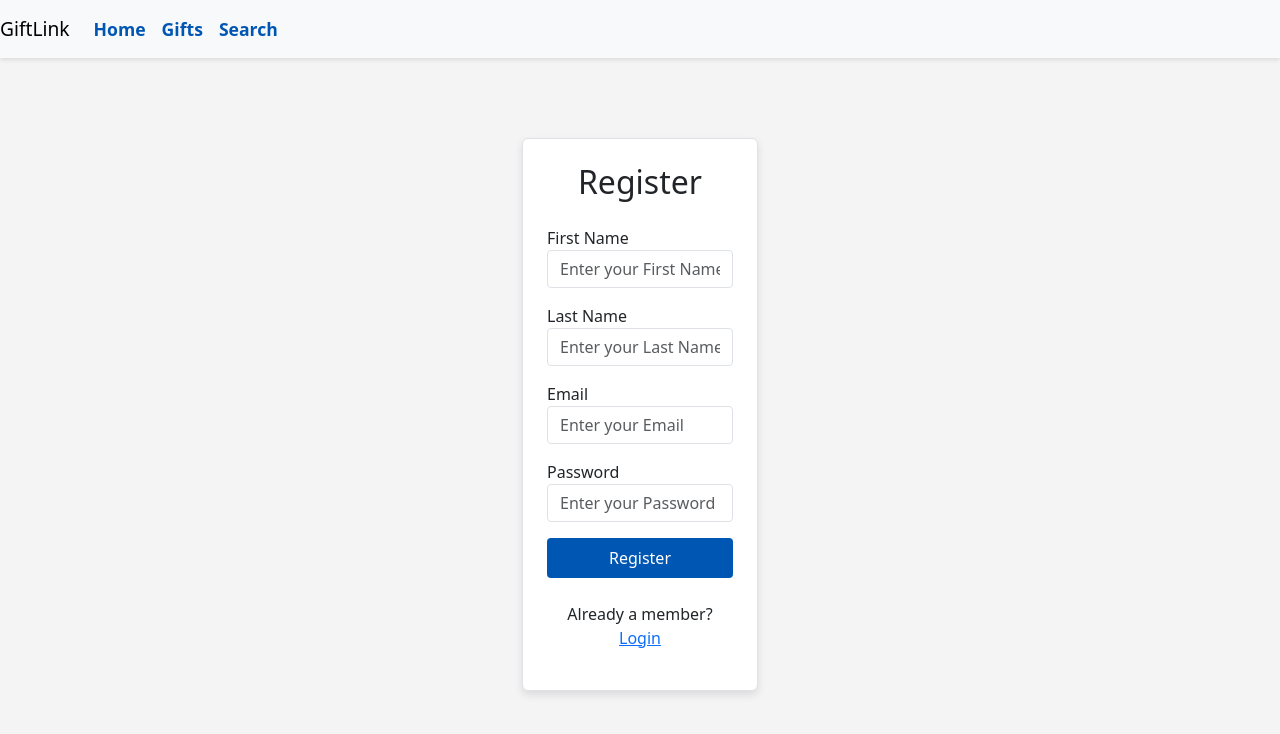
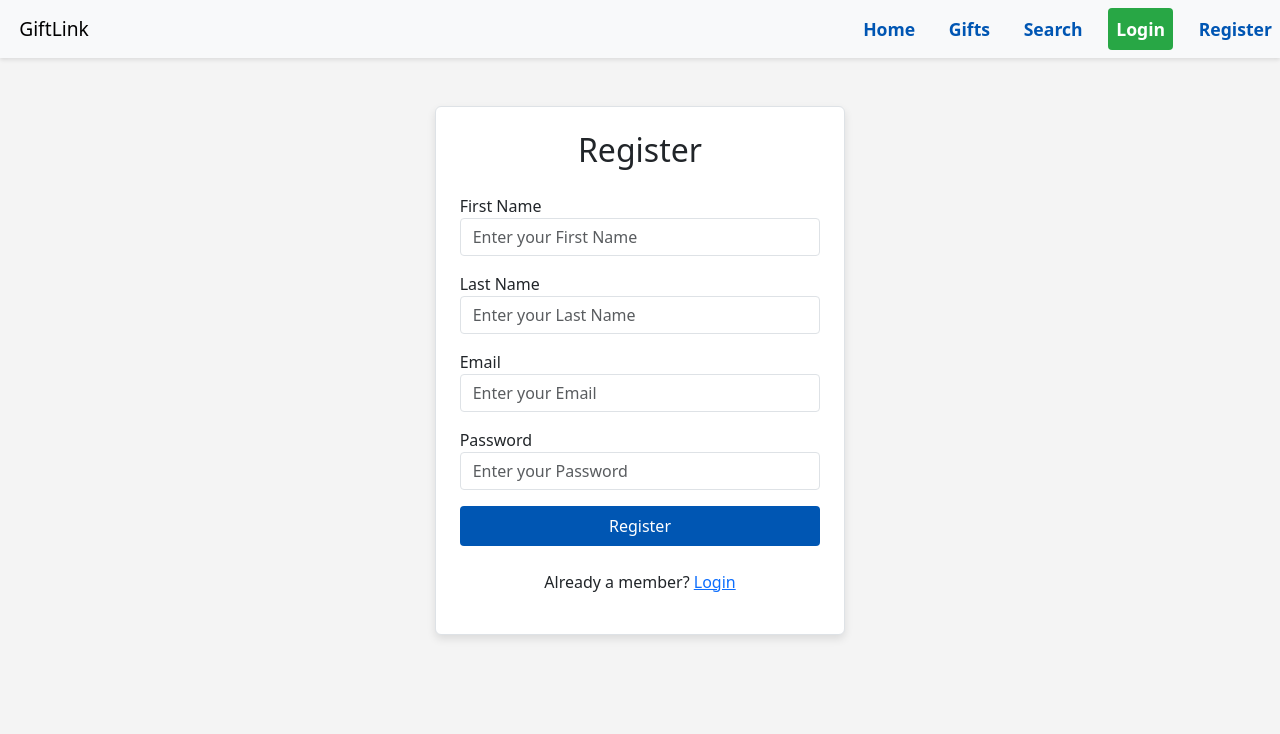
Before and after one commit to VanceDR/fullstack-capstone-project, a React (Create React App) app in the folder giftlink-frontend/: page /app/register in a window 1280 px wide. Shown: the top 734 px of the page. Built offline with nearby package versions, Linux system fonts and the light colour scheme.

Commit message:
implemented registration backend implementation and navbar changes

```diff
--- a/giftlink-frontend/src/App.css
+++ b/giftlink-frontend/src/App.css
@@ -19,7 +19,8 @@ html {
 body,
 .page-background {
   background-color: #f4f4f4; /* Light grey */
-  margin-right: calc(100vw - 100%);
+  /* margin-right: calc(100vw - 100%); */
+  margin: auto;
 }
 
 /* Background color for cards */
@@ -135,6 +136,7 @@ body,
 .navbar-brand, .nav-link {
   font-size: 1.2rem; /* Increase font size */
   font-weight: 500; /* Medium weight for better visibility */
+  margin-left: 1em;
 }
 
 /* Increase the font size and weight of nav-item */
--- a/giftlink-frontend/src/App.js
+++ b/giftlink-frontend/src/App.js
@@ -1,5 +1,5 @@
 import React from 'react';
-import { Routes, Route, useNavigate } from 'react-router-dom';
+import { Routes, Route } from 'react-router-dom';
 
 import MainPage from './components/MainPage/MainPage';
 import LoginPage from './components/LoginPage/LoginPage';
@@ -11,7 +11,7 @@ import 'bootstrap/dist/css/bootstrap.min.css';
 import './App.css';
 import Navbar from './components/Navbar/Navbar';
 function App() {
-  const navigate = useNavigate();
+//   const navigate = useNavigate();
   return (
         <>
         <Navbar/>
--- a/giftlink-frontend/src/components/LoginPage/LoginPage.js
+++ b/giftlink-frontend/src/components/LoginPage/LoginPage.js
@@ -11,7 +11,7 @@ function LoginPage() {
         console.log("Handle Login")
     }
     return (
-        <div className="container mt-5">
+        <div className="container-mb mt-5 mb-5">
             <div className="row justify-content-center">
                 <div className="col-md-6 col-lg-4">
                     <div className="login-card p-4 border rounded">
@@ -38,8 +38,8 @@ function LoginPage() {
                                 type="password"
                                 className="form-control"
                                 placeholder="Enter your Password"
-                                value={email}
-                                onChange={(e) => setEmail(e.target.value)}
+                                value={password}
+                                onChange={(e) => setPassword(e.target.value)}
                             />
                         </div>
                         {/* insert code here to create a button that performs the `handleLogin` function on click */}
--- a/giftlink-frontend/src/components/Navbar/Navbar.js
+++ b/giftlink-frontend/src/components/Navbar/Navbar.js
@@ -1,21 +1,68 @@
-import React from 'react';
+import React, { useEffect } from 'react';
+import { useAppContext } from '../../context/AuthContext';
+import { Link, useNavigate } from 'react-router-dom';
 
 export default function Navbar() {
+
+    const { isLoggedIn, setIsLoggedIn, userName, setUserName } = useAppContext();
+    const navigate = useNavigate();
+    useEffect(() => {
+        const authTokenFromSession = sessionStorage.getItem('auth-token');
+        const nameFromSession = sessionStorage.getItem('name');
+        if (authTokenFromSession) {
+            if (isLoggedIn && nameFromSession) {
+                setUserName(nameFromSession);
+            } else {
+                sessionStorage.removeItem('auth-token');
+                sessionStorage.removeItem('name');
+                sessionStorage.removeItem('email');
+                setIsLoggedIn(false);
+            }
+        }
+    }, [isLoggedIn, setIsLoggedIn, setUserName])
+    const handleLogout = () => {
+        sessionStorage.removeItem('auth-token');
+        sessionStorage.removeItem('name');
+        sessionStorage.removeItem('email');
+        setIsLoggedIn(false);
+        navigate(`/app`);
+    }
+    const profileSecton = () => {
+        navigate(`/app/profile`);
+    }
     return (
         <nav className="navbar navbar-expand-lg navbar-light bg-light">
             <a className="navbar-brand" href="/">GiftLink</a>
 
-            <div className="collapse navbar-collapse" id="navbarNav">
+            <div className="collapse navbar-collapse justify-content-end" id="navbarNav">
                 <ul className="navbar-nav">
                     <li className="nav-item">
-                        <a className="nav-link" href="/home.html">Home</a> {/* Link to home.html */}
+                        <Link className="nav-link" to="/home.html">Home</Link> {/* Link to home.html */}
                     </li>
                     <li className="nav-item">
-                        <a className="nav-link" href="/app">Gifts</a> {/* Updated Link */}
+                        <Link className="nav-link" to="/app">Gifts</Link> {/* Updated Link */}
                     </li>
                     <li className="nav-item">
-                        <a className="nav-link" href="/app/search">Search</a>
+                        <Link className="nav-link" to="/app/search">Search</Link>
                     </li>
+                    <ul className="navbar-nav ml-auto">
+                        {isLoggedIn ? (
+                            <>
+                                <li className="nav-item"> <span className="nav-link" style={{ color: "black", cursor: "pointer" }} onClick={profileSecton}>Welcome, {userName}</span> </li>
+                                <li className="nav-item"><button className="nav-link login-btn" onClick={handleLogout}>Logout</button></li>
+                            </>
+                        ) : (
+                            <>
+                                <li className="nav-item">
+                                    <Link className="nav-link login-btn" to="/app/login">Login</Link>
+                                </li>
+                                <li className="nav-item">
+                                    <Link className="nav-link register-btn" to="/app/register">Register</Link>
+                                </li>
+                            </>
+                        )
+                        }
+                    </ul>
                 </ul>
             </div>
         </nav>
--- a/giftlink-frontend/src/components/RegisterPage/RegisterPage.js
+++ b/giftlink-frontend/src/components/RegisterPage/RegisterPage.js
@@ -1,4 +1,7 @@
 import React, { useState } from 'react';
+import { urlConfig } from '../../config'
+import { useAppContext } from '../../context/AuthContext'
+import { useNavigate } from 'react-router-dom';
 
 import './RegisterPage.css';
 
@@ -10,14 +13,49 @@ function RegisterPage() {
     const [email, setEmail] = useState('')
     const [password, setPassword] = useState('')
 
+    const [showError, setShowError] = useState('')
+
+    const navigate = useNavigate();
+    const { setIsLoggedIn } = useAppContext();
+
     // insert code here to create handleRegister function and include console.log
     const handleRegister = async () => {
-        console.log("Handle Register")
+        try {
+            const response = await fetch(`${urlConfig.backendUrl}/api/auth/register`, {
+                method: 'POST',
+                headers: {
+                    'content-type': 'application/json',
+                },
+                body: JSON.stringify({
+                    "firstName": firstName,
+                    "lastName": lastName,
+                    "email": email,
+                    "password": password
+                }),
+            })
+            const json = await response.json();
+            if (json.error) {
+                setShowError(json.error);
+            }
+
+            if (json.authtoken) {
+                sessionStorage.setItem('auth-token', json.authtoken)
+                sessionStorage.setItem('name', firstName);
+                sessionStorage.setItem('email', json.email);
+                setIsLoggedIn(true);
+                navigate('/app')
+            }
+
+
+        } catch (err) {
+            console.log("Error fetching details: " + err.message);
+        }
+
     }
 
 
     return (
-        <div className="container mt-5">
+        <div className="conatiner-mb mt-5">
             <div className="row justify-content-center">
                 <div className="col-md-6 col-lg-4">
                     <div className="register-card p-4 border rounded">
@@ -79,6 +117,7 @@ function RegisterPage() {
                         </p>
 
                     </div>
+                    <div className="text-danger">{showError}</div>
                 </div>
             </div>
         </div>
```
Also changed, not shown: 2 other files (tests, documents, lock files or other folders).
